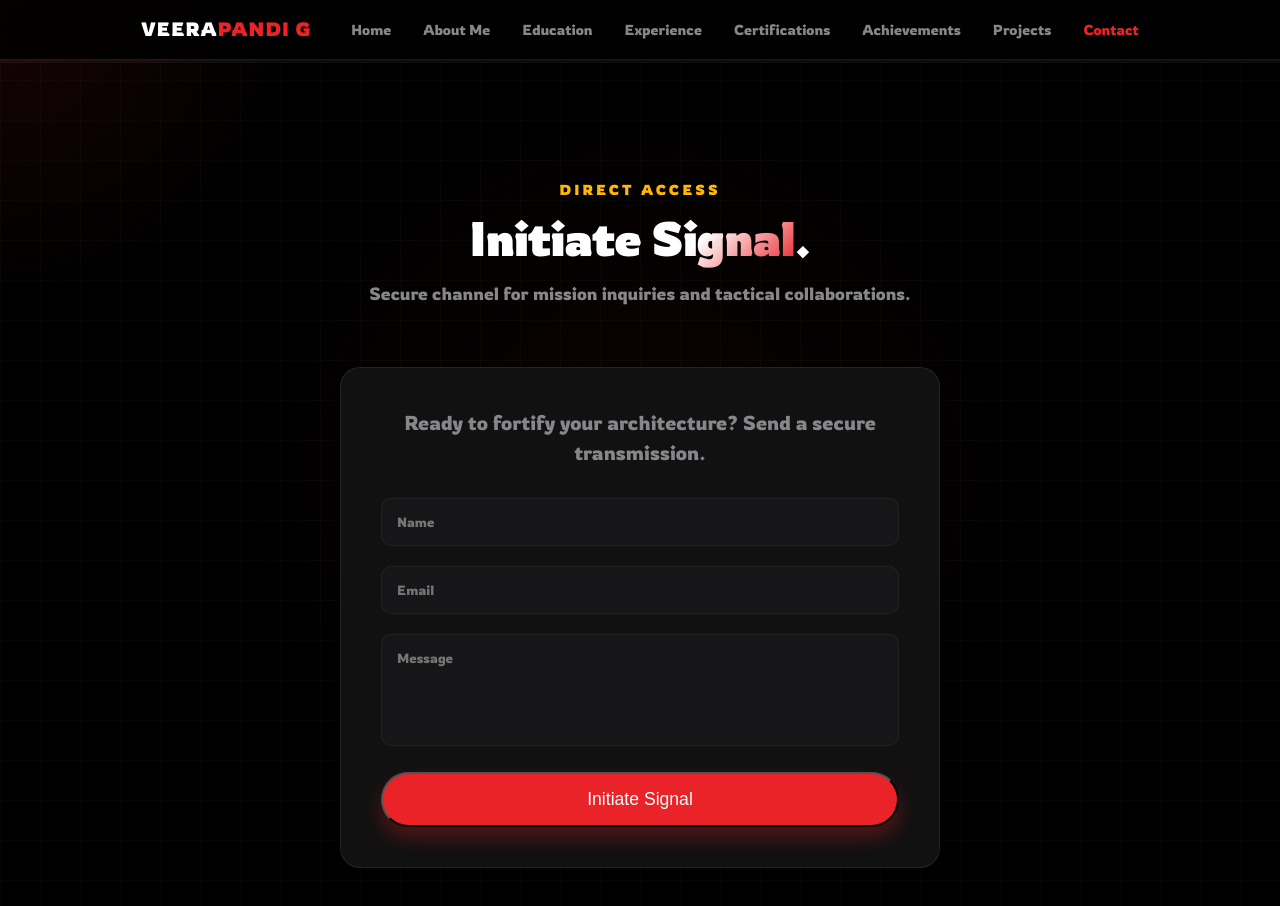
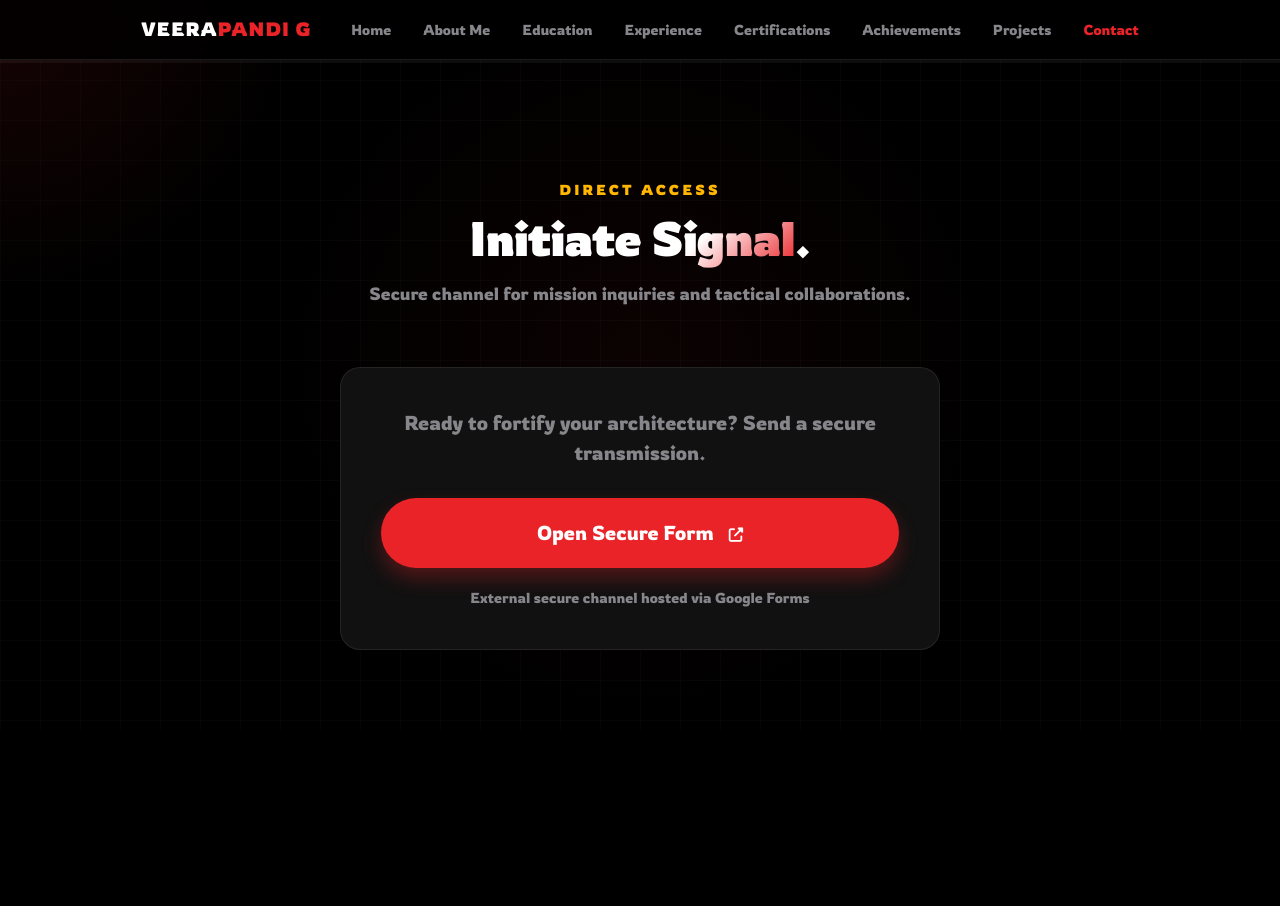
Before and after one commit to veera-crt/veerapandi.g, a plain HTML site: page contact.html in a window 1280 px wide. After the commit the page ends 800 px from the top, so only its background shows below. Drawn offline with nearby package versions, Linux system fonts and the light colour scheme.

Commit message:
Link contact page to Google Form

```diff
--- a/contact.html
+++ b/contact.html
@@ -46,22 +46,17 @@
                         style="font-size: 1.25rem; color: var(--text-secondary); margin-bottom: 30px; text-align: center;">
                         Ready to fortify your architecture? Send a secure transmission.</p>
 
-                    <form class="apple-form">
-                        <div class="form-group" style="margin-bottom: 20px;">
-                            <input type="text" placeholder="Name" required
-                                style="width: 100%; padding: 15px; background: #2c2c2e; border: 1px solid rgba(255,255,255,0.1); border-radius: 10px; color: #fff; font-family: inherit;">
-                        </div>
-                        <div class="form-group" style="margin-bottom: 20px;">
-                            <input type="email" placeholder="Email" required
-                                style="width: 100%; padding: 15px; background: #2c2c2e; border: 1px solid rgba(255,255,255,0.1); border-radius: 10px; color: #fff; font-family: inherit;">
-                        </div>
-                        <div class="form-group" style="margin-bottom: 20px;">
-                            <textarea placeholder="Message" rows="5" required
-                                style="width: 100%; padding: 15px; background: #2c2c2e; border: 1px solid rgba(255,255,255,0.1); border-radius: 10px; color: #fff; font-family: inherit; resize: none;"></textarea>
-                        </div>
-                        <button type="submit" class="btn btn-primary"
-                            style="width: 100%; padding: 15px; font-size: 1.1rem;">Initiate Signal</button>
-                    </form>
+                    <div style="text-align: center;">
+                        <a href="https://docs.google.com/forms/d/e/1FAIpQLSdHAQT_0QZbPbGFTl9suCyKxXcbfCbAvNWz4Pdki9BdassvMQ/viewform?usp=sf_link"
+                            target="_blank" class="btn btn-primary"
+                            style="width: 100%; padding: 20px; font-size: 1.25rem; display: block; text-decoration: none;">
+                            Open Secure Form <i class="fas fa-external-link-alt"
+                                style="margin-left: 10px; font-size: 0.9rem;"></i>
+                        </a>
+                        <p style="margin-top: 20px; font-size: 0.9rem; color: var(--text-secondary);">
+                            External secure channel hosted via Google Forms
+                        </p>
+                    </div>
                 </div>
             </div>
         </section>
```
